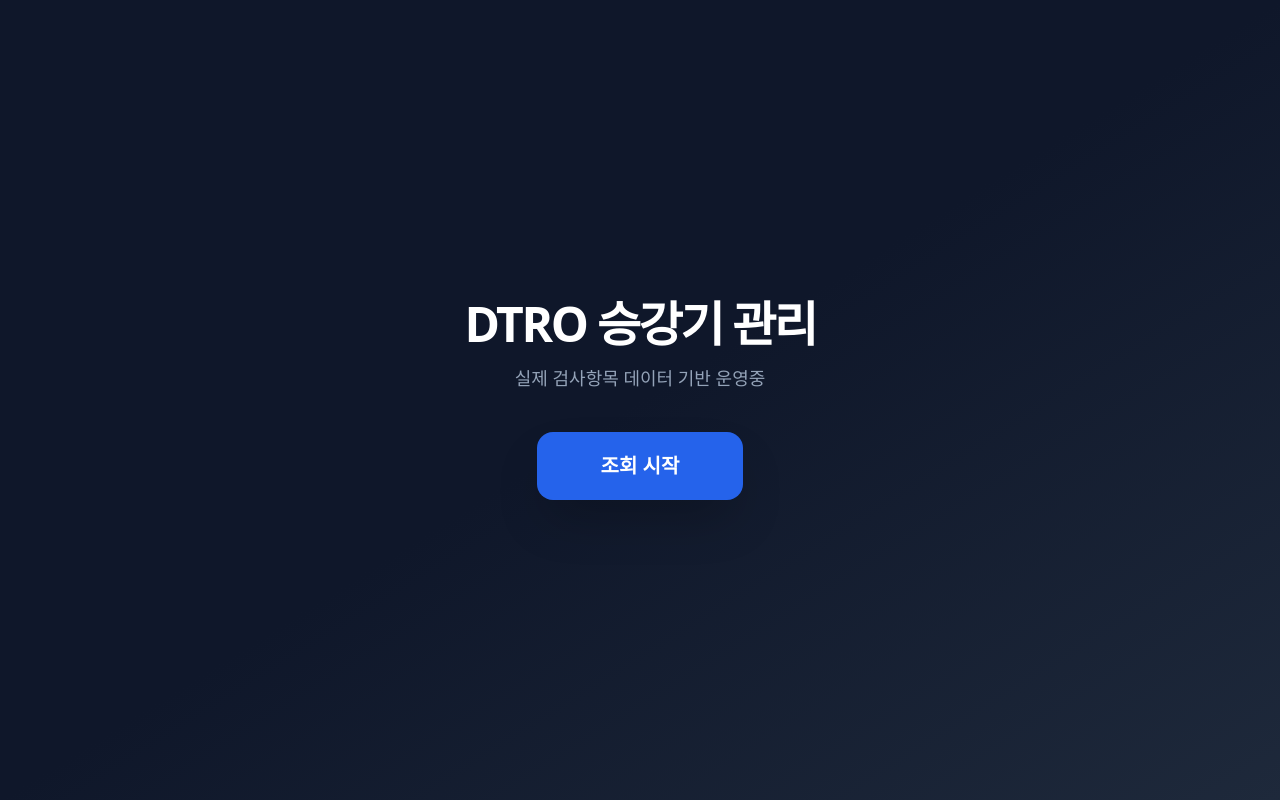
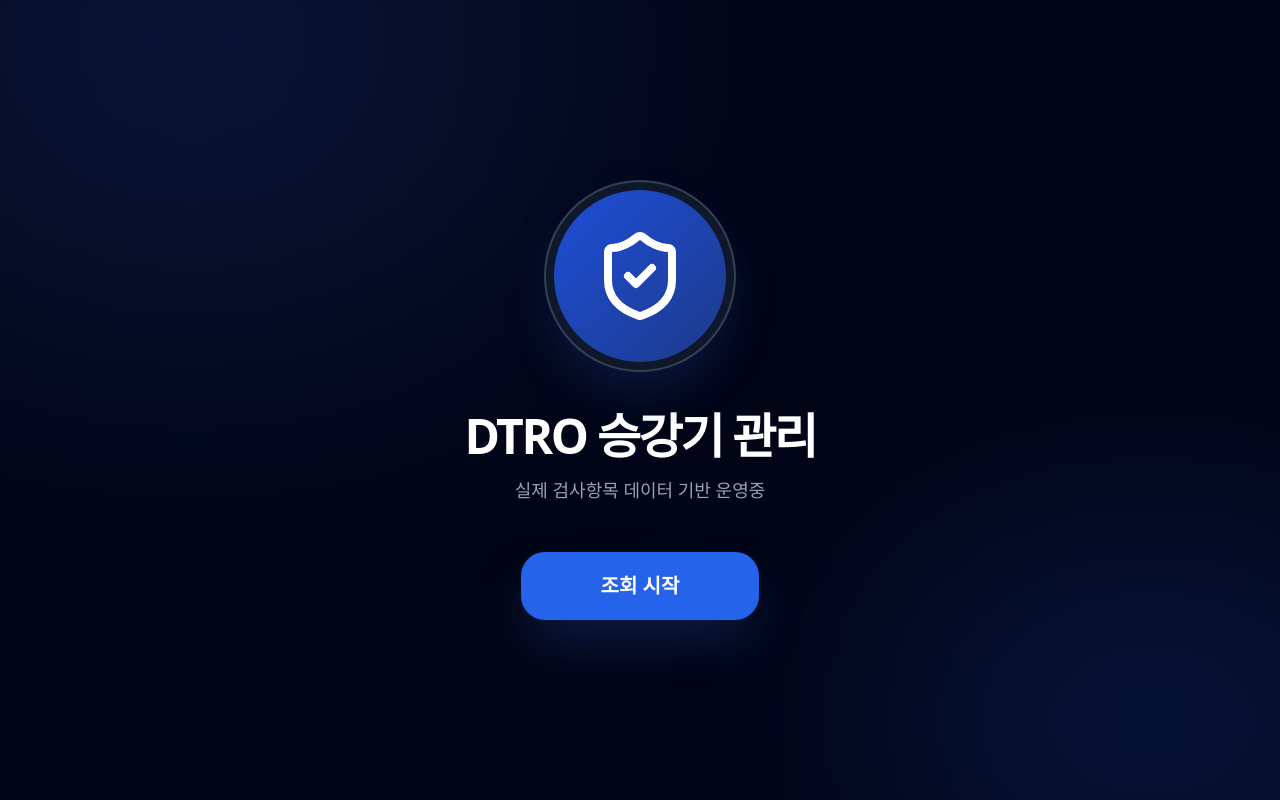
Before and after one commit to chrome2593/dtro-eles-system, a React (Vite) app: page / in a window 1280 px wide. Built offline with nearby package versions, Linux system fonts and the light colour scheme.

Commit message:
Update App.jsx

```diff
--- a/src/App.jsx
+++ b/src/App.jsx
@@ -1,5 +1,5 @@
 import React, { useState, useMemo, useEffect } from 'react';
-import { Search, AlertCircle, BarChart2, Calendar, Layers, Monitor, MapPin, Database, Zap, ChevronRight } from 'lucide-react';
+import { Search, AlertCircle, BarChart2, Calendar, Layers, Monitor, MapPin, Database, Zap, ShieldCheck, ChevronRight } from 'lucide-react';
 
 const App = () => {
   const [page, setPage] = useState('landing');
@@ -56,20 +56,31 @@ const App = () => {
     return ['전체', ...new Set(units)].sort();
   }, [selection.station, selection.type, allData]);
 
-  // 메인 페이지
+  // 업그레이드된 메인 페이지
   if (page === 'landing') {
     return (
-      <div className="min-h-screen bg-gradient-to-br from-slate-900 via-slate-900 to-slate-800 flex items-center justify-center p-6 text-center">
-        <div className="max-w-2xl w-full">
+      <div className="min-h-screen bg-slate-950 flex items-center justify-center p-6 text-center relative overflow-hidden">
+        {/* 디자인된 배경 요소 */}
+        <div className="absolute top-[-20%] left-[-10%] w-[50%] h-[50%] bg-blue-900/40 rounded-full blur-[150px]"></div>
+        <div className="absolute bottom-[-10%] right-[-10%] w-[40%] h-[40%] bg-blue-700/20 rounded-full blur-[120px]"></div>
+
+        <div className="max-w-xl w-full relative z-10 flex flex-col items-center">
+          {/* 중앙 방패 아이콘 (그래픽 요소) */}
+          <div className="w-48 h-48 mb-10 p-4 border-2 border-slate-700 rounded-full bg-slate-900 shadow-2xl shadow-blue-900/40 flex items-center justify-center relative">
+            <div className="absolute inset-2 bg-gradient-to-br from-blue-700 to-blue-900 rounded-full flex items-center justify-center">
+              <ShieldCheck className="text-white" size={96} />
+            </div>
+          </div>
+
           <h1 className="text-4xl md:text-5xl font-black text-white mb-4 tracking-tighter break-keep">
             DTRO 승강기 관리
           </h1>
-          <p className="text-slate-400 text-base md:text-lg mb-10 font-medium">
+          <p className="text-slate-400 text-base md:text-lg mb-12 font-medium">
             실제 검사항목 데이터 기반 운영중
           </p>
           <button
             onClick={() => setPage('dashboard')}
-            className="w-full md:w-auto px-16 py-5 bg-blue-600 text-white rounded-2xl font-black text-xl shadow-2xl hover:bg-blue-500 active:scale-95 transition-all"
+            className="w-full md:w-auto px-20 py-5 bg-blue-600 text-white rounded-3xl font-black text-xl shadow-2xl shadow-blue-900/50 hover:bg-blue-500 hover:shadow-blue-900/70 active:scale-95 transition-all"
           >
             조회 시작
           </button>
@@ -78,7 +89,7 @@ const App = () => {
     );
   }
 
-  // 대시보드 페이지
+  // 대시보드 페이지 (기존과 동일)
   return (
     <div className="min-h-screen bg-slate-50 text-slate-900 font-sans">
       <nav className="bg-white border-b border-slate-200 p-4 sticky top-0 z-50 shadow-sm">
@@ -92,7 +103,6 @@ const App = () => {
       </nav>
 
       <main className="max-w-5xl mx-auto p-4 md:p-6">
-        {/* 필터 설정 */}
         <section className="bg-white p-5 md:p-8 rounded-[2rem] border border-slate-200 shadow-xl shadow-slate-200/40 mb-6 grid grid-cols-1 md:grid-cols-4 gap-6">
           <div className="space-y-2">
             <label className="text-xs font-black text-slate-500 uppercase tracking-wider">01. 노선 선택</label>
@@ -133,7 +143,6 @@ const App = () => {
         </section>
 
         <div className="grid grid-cols-1 lg:grid-cols-12 gap-6">
-          {/* 리스트 내역 */}
           <div className="lg:col-span-8 space-y-4">
             <h3 className="text-lg font-black flex items-center gap-2 px-1">
               <Layers className="text-blue-600" size={18} /> 상세 내역
@@ -159,7 +168,6 @@ const App = () => {
             </div>
           </div>
 
-          {/* 실시간 통계 */}
           <div className="lg:col-span-4">
             <section className="bg-white border border-slate-200 rounded-[2rem] p-6 shadow-sm sticky top-24">
               <h3 className="text-sm font-black text-slate-800 mb-5 flex items-center gap-2">
```
